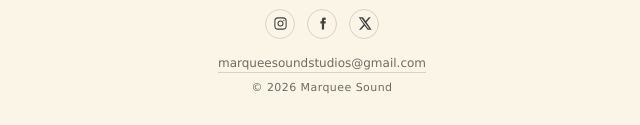
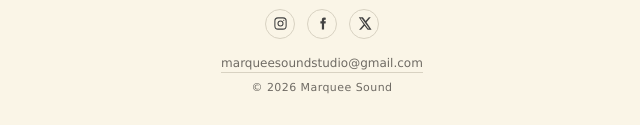
Before and after one commit to MarqueeSound/marqueesound.ca, a plain HTML site: page index.html in a window 1280 px wide. Shown: the part 672-797 px from the top of the page, 318-958 px from the left. Drawn offline with Linux system fonts and the light colour scheme.

Commit message:
Fix studio email address

```diff
--- a/index.html
+++ b/index.html
@@ -186,7 +186,7 @@
         </a>
       </li>
     </ul>
-    <p class="email"><a href="mailto:marqueesoundstudios@gmail.com">marqueesoundstudios@gmail.com</a></p>
+    <p class="email"><a href="mailto:marqueesoundstudio@gmail.com">marqueesoundstudio@gmail.com</a></p>
     <p class="copyright">&copy; 2026 Marquee Sound</p>
   </footer>
 </div>
```
Also changed, not shown: README.txt.
